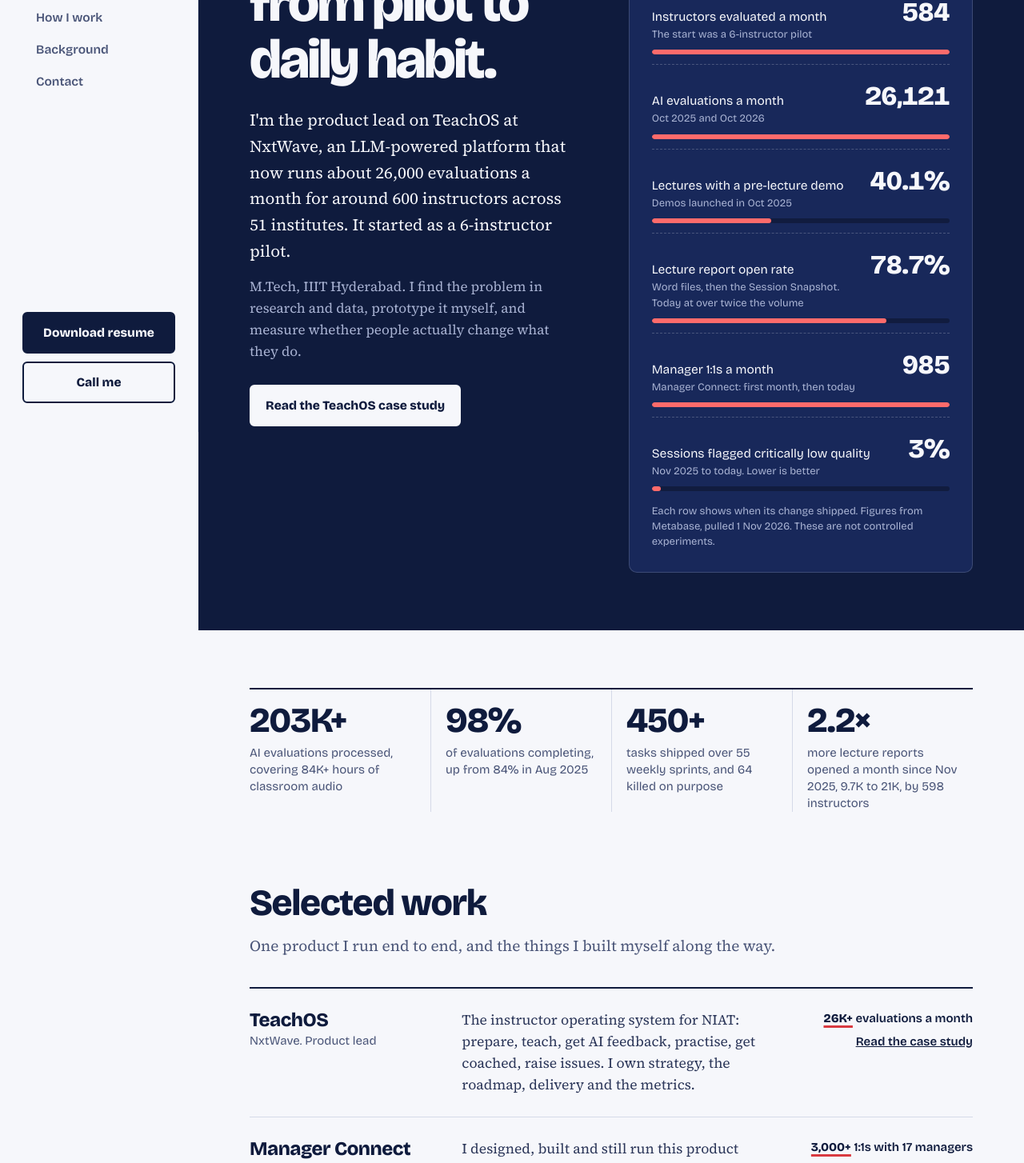
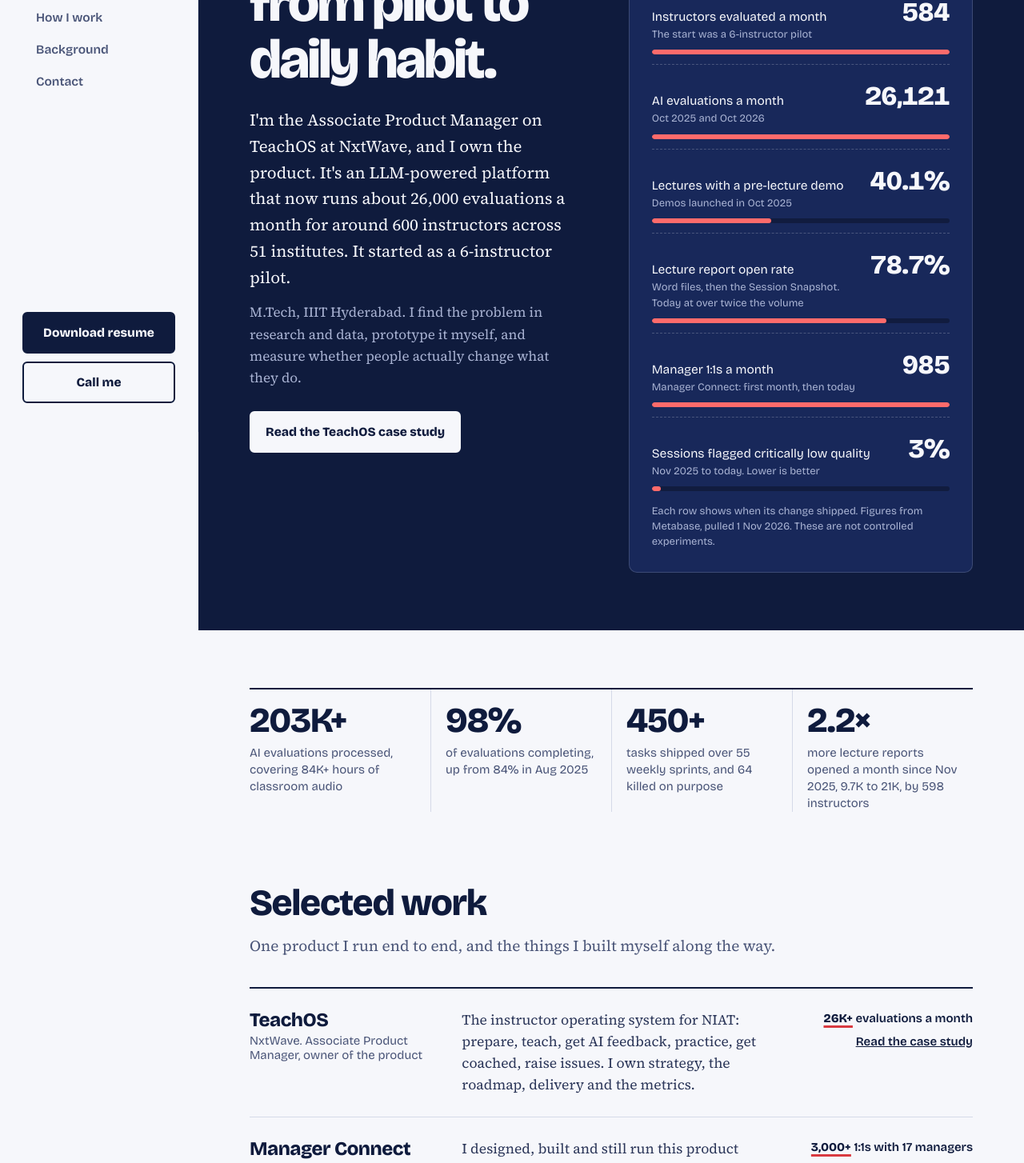
Before and after one commit to ankonandi/ankonandi.github.io, a React (Vite) app: page / in a window 1280 px wide. Shown: the part 260-1714 px from the top of the page at 80% size. Built offline with nearby package versions, Linux system fonts and the light colour scheme.

Commit message:
Describe my role as Associate Product Manager who owns TeachOS

```diff
--- a/index.html
+++ b/index.html
@@ -18,7 +18,7 @@
     <link rel="canonical" href="https://ankonandi.github.io/" />
     <meta property="og:type" content="website" />
     <meta property="og:title" content="Ankon Nandi | Product Manager" />
-    <meta property="og:description" content="I take AI products from pilot to daily habit. Product lead on TeachOS at NxtWave." />
+    <meta property="og:description" content="I take AI products from pilot to daily habit. Associate Product Manager who owns TeachOS at NxtWave." />
     <meta property="og:url" content="https://ankonandi.github.io/" />
     <meta name="twitter:card" content="summary" />
     <link rel="preconnect" href="https://fonts.googleapis.com" />
--- a/src/components/Hero.jsx
+++ b/src/components/Hero.jsx
@@ -7,7 +7,7 @@ export default function Hero() {
       <div className="wrap hero-grid">
         <div>
           <h1>I take AI products from pilot to daily habit.</h1>
-          <p className="lede">I'm the product lead on TeachOS at NxtWave, an LLM-powered platform that now runs about 26,000 evaluations a month for around 600 instructors across 51 institutes. It started as a 6-instructor pilot.</p>
+          <p className="lede">I'm the Associate Product Manager on TeachOS at NxtWave, and I own the product. It's an LLM-powered platform that now runs about 26,000 evaluations a month for around 600 instructors across 51 institutes. It started as a 6-instructor pilot.</p>
           <p className="lede">M.Tech, IIIT Hyderabad. I find the problem in research and data, prototype it myself, and measure whether people actually change what they do.</p>
           <div className="cta">
             <Link className="btn on-dark" to="/teachos">Read the TeachOS case study</Link>
--- a/src/content/work.jsx
+++ b/src/content/work.jsx
@@ -3,8 +3,8 @@ import { Link } from 'react-router-dom'
 export const work = [
   {
     title: 'TeachOS',
-    sub: 'NxtWave. Product lead',
-    body: 'The instructor operating system for NIAT: prepare, teach, get AI feedback, practise, get coached, raise issues. I own strategy, the roadmap, delivery and the metrics.',
+    sub: 'NxtWave. Associate Product Manager, owner of the product',
+    body: 'The instructor operating system for NIAT: prepare, teach, get AI feedback, practice, get coached, raise issues. I own strategy, the roadmap, delivery and the metrics.',
     out: (
       <>
         <span className="mark">26K+</span> evaluations a month<br />
@@ -15,7 +15,7 @@ export const work = [
   {
     title: 'Manager Connect',
     sub: 'A separate product. I own it end to end',
-    body: 'I designed, built and still run this product myself in Replit: the code, the database and the maintenance. Managers and instructors see it inside TeachOS because engineering embedded it as a page, but it is its own product. It handles 1:1 scheduling, recording, transcripts, an AI session report, and action items that sync back to the instructor.',
+    body: 'I designed, built and still run this product myself in Replit: the code, the database and the maintenance. Managers and instructors see it inside TeachOS because engineering embedded it as a page, but it is its own product. It handles 1:1 scheduling, recording, transcripts, an AI session report, and action items that sync back to the instructor. Managers are users too: their coaching is recorded, reported and scored.',
     out: (
       <>
         <span className="mark">3,000+</span> 1:1s with 17 managers<br />
```
